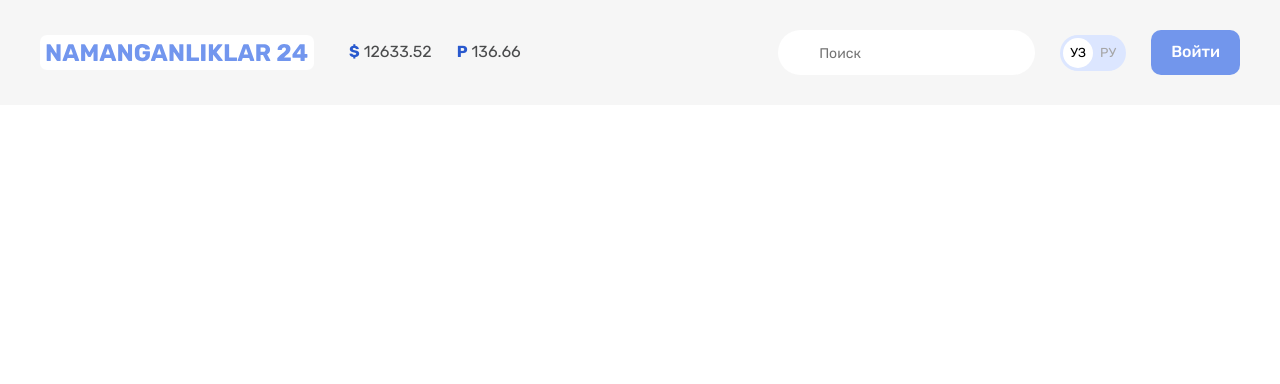
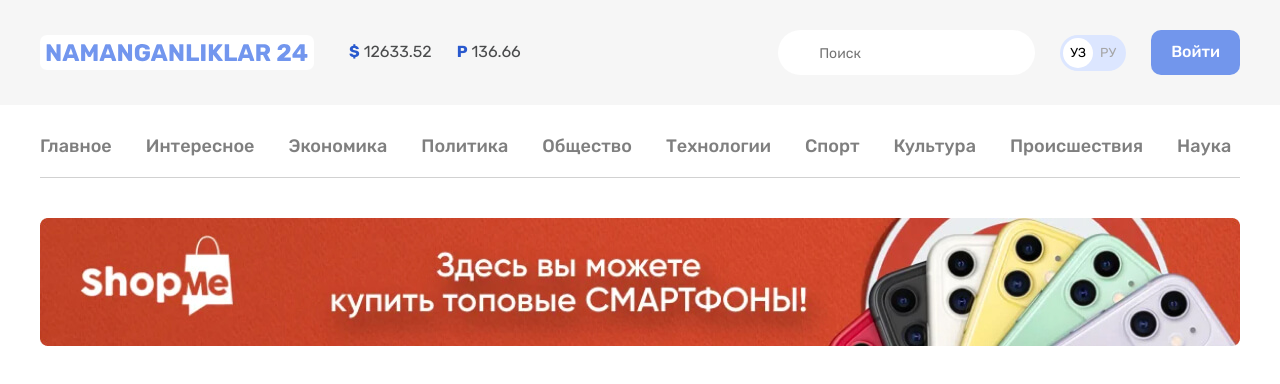
Before and after one commit to dhpcode/n24-web-qaytadan, a plain HTML site: page index.html in a window 1280 px wide. Drawn offline with Linux system fonts and the light colour scheme.

Commit message:
site header nav and banner added

```diff
--- a/css/styles.css
+++ b/css/styles.css
@@ -95,6 +95,7 @@
     outline: 2px dashed #2959ce;
     outline-offset: 3px;
 }
+
 /* CONTAINER */
 
 .container {
@@ -114,6 +115,7 @@
 .site-header-top {
     background-color: #f6f6f6;
     padding: 30px 0;
+    margin-bottom: 10px;
 
 }
 
@@ -200,3 +202,47 @@
     background-color: #fff;
     color: #000;
 }
+
+
+/* SITENAV */
+
+.sitenav {
+    border-bottom: 1px solid #d1d1d1;
+    padding: 16px 0;
+    font-size: 18px;
+    line-height: normal;
+    font-weight: 500;
+    margin-bottom: 40px;
+}
+
+.sitenav-list {
+    list-style: none;
+    padding: 0;
+    margin: 0;
+    display: flex;
+    flex-wrap: wrap;
+    align-items: center;
+}
+
+.sitenav-item {
+    margin-top: 4px;
+    margin-bottom: 4px;
+}
+
+.sitenav-item:not(:last-child) {
+    margin-right: 34px;
+}
+
+.sitenav-link {
+    text-decoration: none;
+    display: inline-block;
+    color: #7f7f7f;
+}
+
+.sitenav-link:hover {
+    opacity: 0.8;
+}
+
+.sitenav-link:active {
+    opacity: 0.6;
+}
--- a/index.html
+++ b/index.html
@@ -41,7 +41,8 @@
                 <!-- global-search-form -->
 
                 <form class="global-search-form" action="https://echo.htmlacademy.ru" method="get">
-                    <input class="global-search-form-input" aria-label="Поиск" type="search" name="search" placeholder="Поиск" required>
+                    <input class="global-search-form-input" aria-label="Поиск" type="search" name="search"
+                        placeholder="Поиск" required>
                 </form>
 
                 <!-- lang-toggle -->
@@ -56,6 +57,31 @@
             </div>
 
         </div>
+
+        <div class="container">
+            <!-- SITENAV -->
+            <nav class="sitenav">
+                <ul class="sitenav-list">
+                    <li class="sitenav-item"><a class="sitenav-link" href="#">Главное</a></li>
+                    <li class="sitenav-item"><a class="sitenav-link" href="#">Интересное</a></li>
+                    <li class="sitenav-item"><a class="sitenav-link" href="#">Экономика</a></li>
+                    <li class="sitenav-item"><a class="sitenav-link" href="#">Политика</a></li>
+                    <li class="sitenav-item"><a class="sitenav-link" href="#">Общество</a></li>
+                    <li class="sitenav-item"><a class="sitenav-link" href="#">Технологии</a></li>
+                    <li class="sitenav-item"><a class="sitenav-link" href="#">Спорт</a></li>
+                    <li class="sitenav-item"><a class="sitenav-link" href="#">Культура</a></li>
+                    <li class="sitenav-item"><a class="sitenav-link" href="#">Происшествия</a></li>
+                    <li class="sitenav-item"><a class="sitenav-link" href="#">Наука</a></li>
+                </ul>
+            </nav>
+            <!-- SITE-HEADER-BANNER -->
+            <aside class="site-header-banner">
+                <a  class="site-header-banner-link" href="elmakon.uz">
+                    <img class="site-header-banner-img" src="img/shopme-banner.jpg" srcset="img/shopme-banner.jpg 1x, img/shopme-banner@2x.jpg 2x" alt="Elmakon shopme banner">
+                </a>
+            </aside>
+
+        </div>
     </header>
 
 
```
Also changed, not shown: img/shopme-banner.jpg (added), img/shopme-banner@2x.jpg (added).
